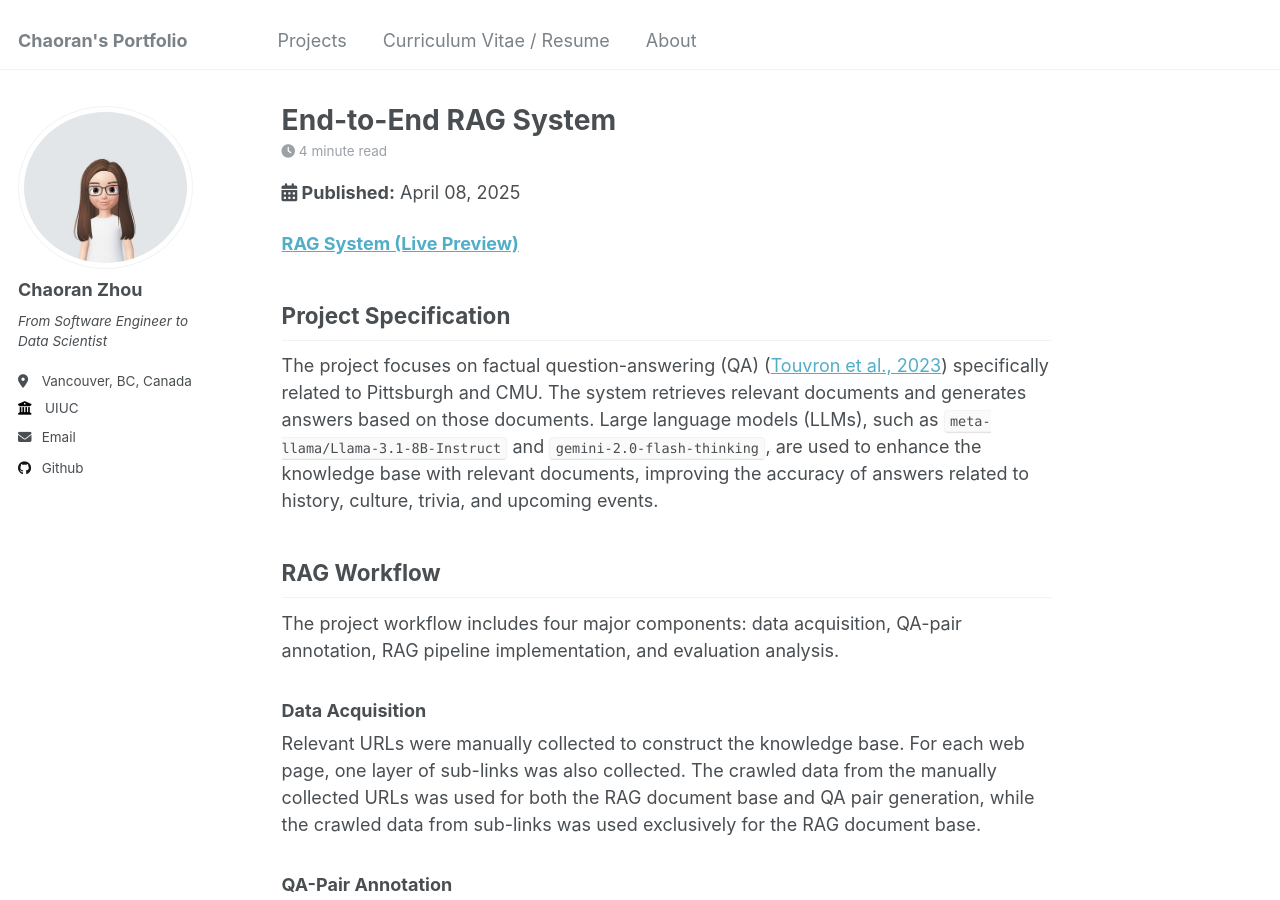
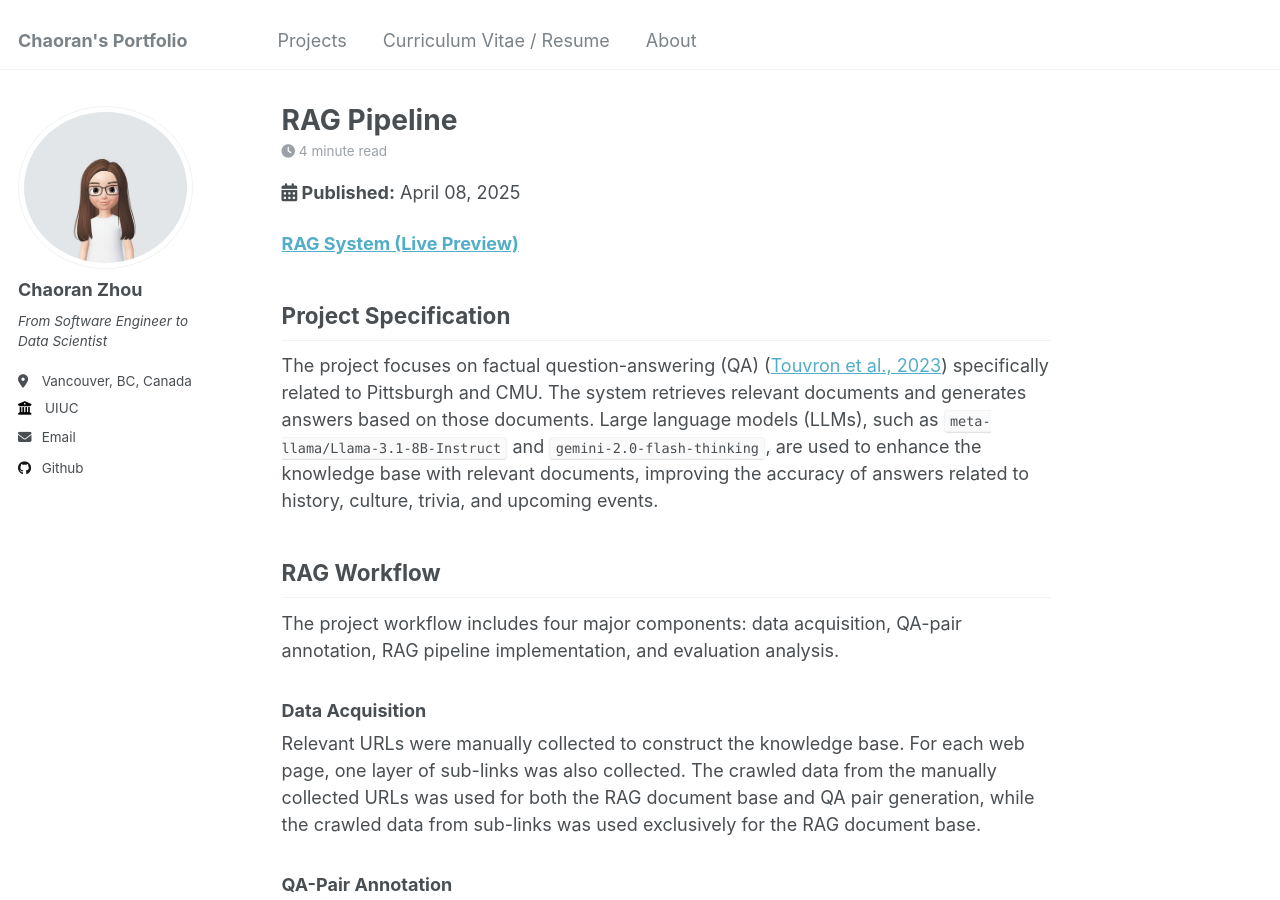
Before and after one commit to ranranrunforit/ranranrunforit.github.io, a Jekyll site: the page built from _projects/project-13.md, in a window 1280 px wide and 900 px high. Built offline with Jekyll 4.4.1, drawn with Linux system fonts in a browser that asks for light colours.

Commit message:
Update project-13.md

```diff
--- a/_projects/project-13.md
+++ b/_projects/project-13.md
@@ -1,5 +1,5 @@
 ---
-title: "End-to-End RAG System"
+title: "RAG Pipeline"
 excerpt: "An End-to-End Retrieval Augmented Generation (RAG) System for Answering Questions. <br/><img src='/images/RAG.png'>"
 collection: projects
 date: 2025-04-08
```
